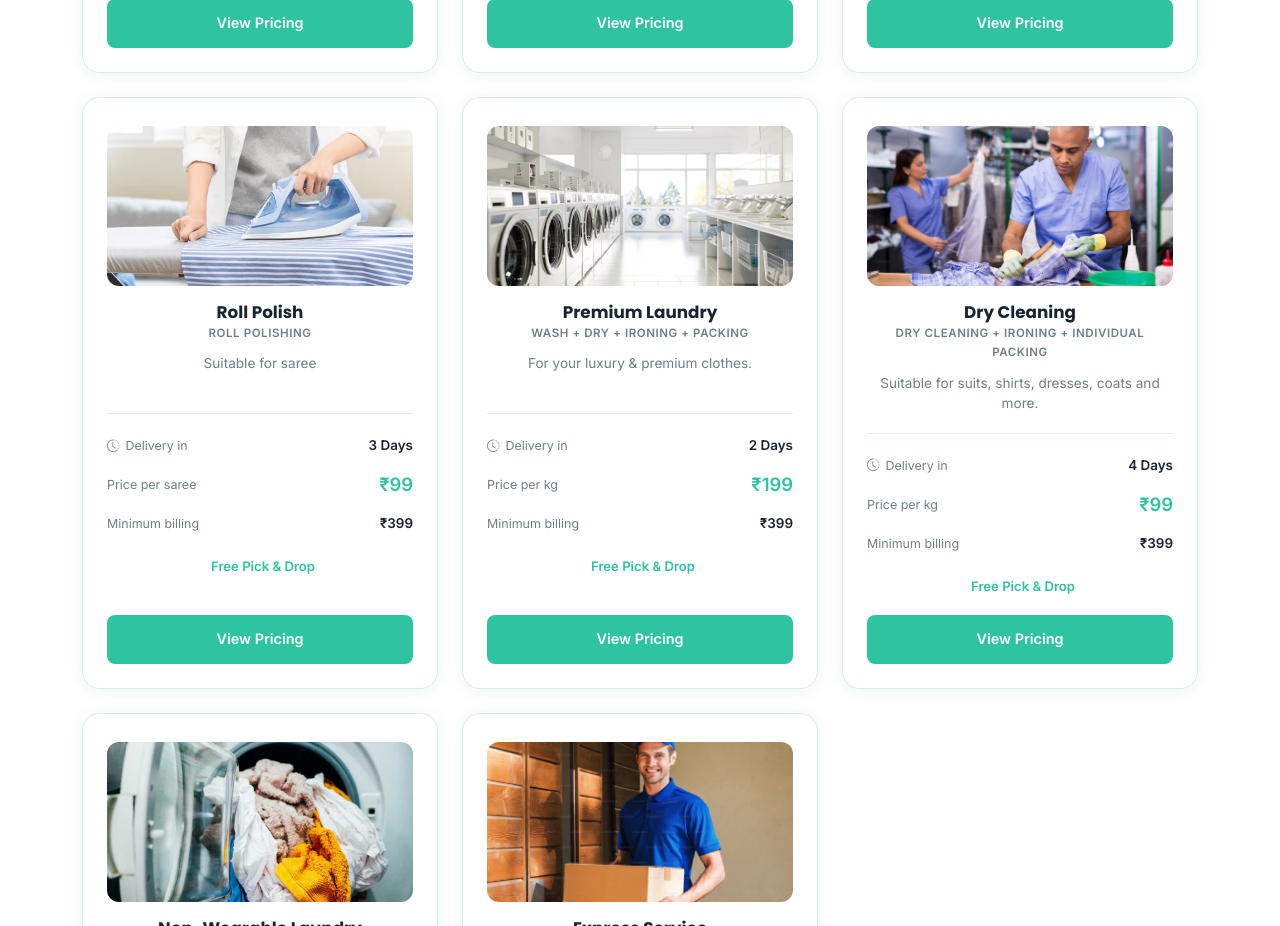
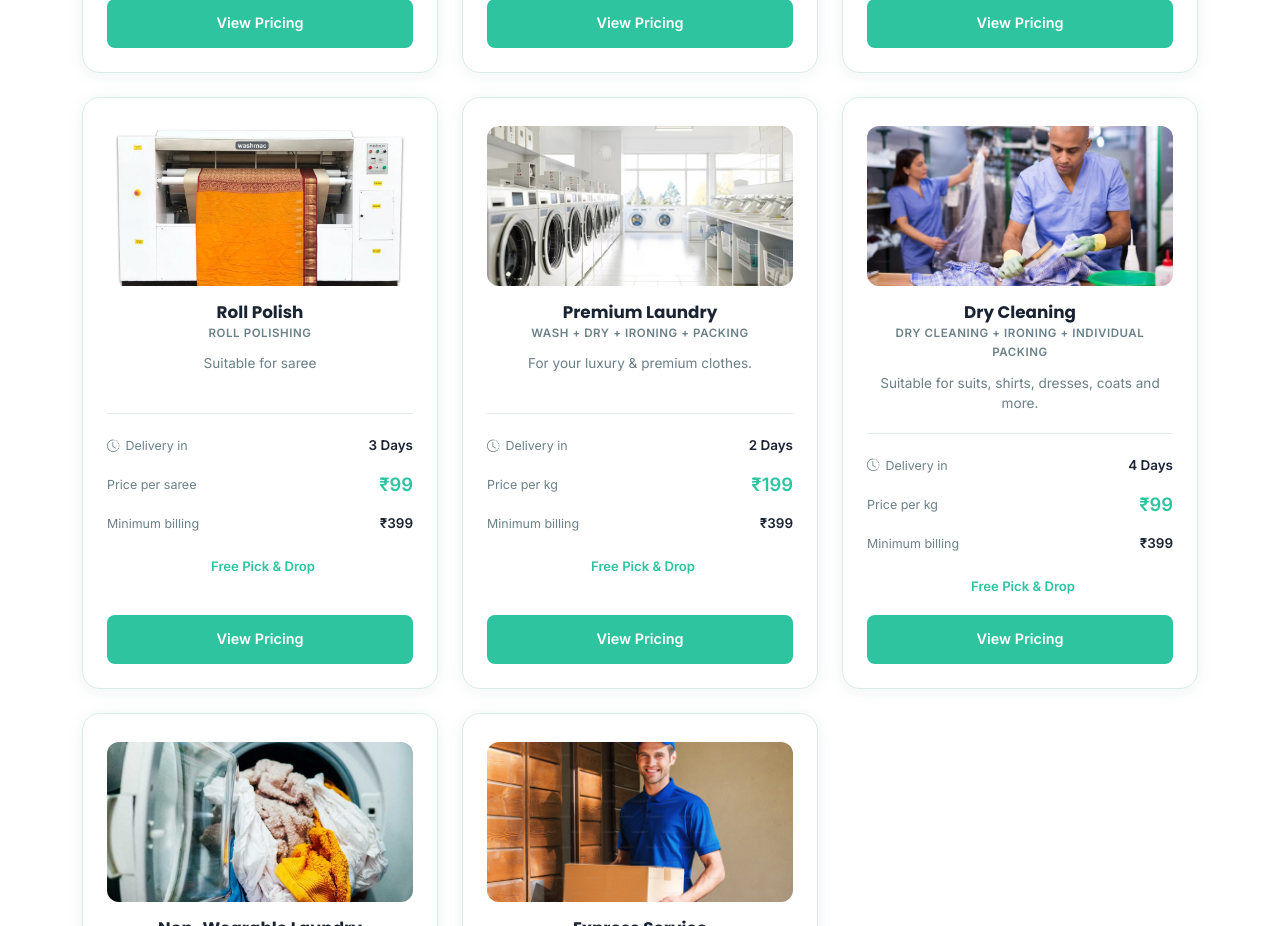
Before and after one commit to subhamsahani/wash-labs, an Angular app: page / in a window 1280 px wide. Shown: the part 1660-2586 px from the top of the page. Built offline with nearby package versions, Linux system fonts and the light colour scheme.

Commit message:
Changed roll polish image

```diff
--- a/src/app/components/services-component/services-component.ts
+++ b/src/app/components/services-component/services-component.ts
@@ -74,7 +74,7 @@ export class ServicesComponent {
       title: 'Roll Polish',
       subtitle: 'ROLL POLISHING',
       description: 'Suitable for saree',
-      icon: 'wash-iron.jpeg',
+      icon: 'roll polish.webp',
       deliveryDays: '3 Days',
       priceUnit: 'saree',
       price: 99,
```
Also changed, not shown: public/roll polish.webp (added).
